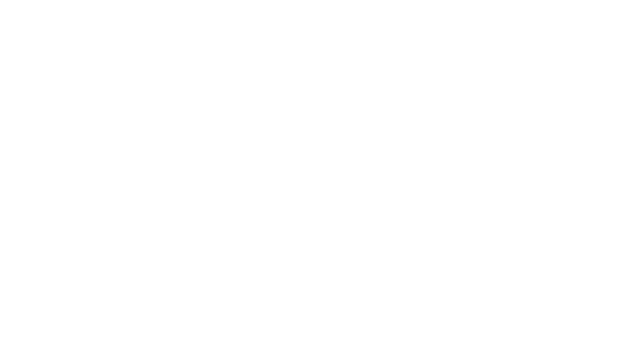
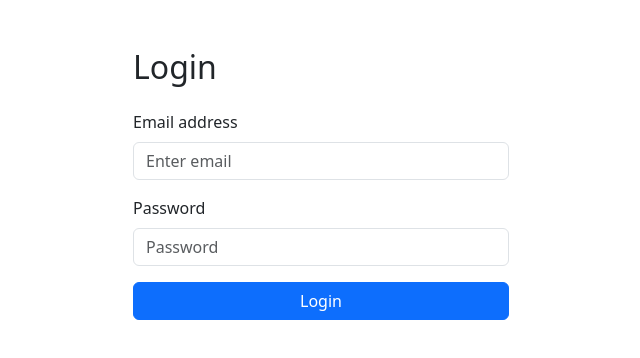
Before and after one commit to SushrutKhajuria/Mail-Box-Client, a React (Create React App) app: page /login in a window 1280 px wide. Before the commit this address had no page. Shown: the top 358 px of the page, without its empty margins (319-959 px from the left). Built offline with nearby package versions, Linux system fonts and the light colour scheme.

Commit message:
Login Screen

```diff
--- a/src/App.js
+++ b/src/App.js
@@ -1,13 +1,18 @@
 // src/App.js
 import { BrowserRouter as Router, Routes, Route, Navigate } from "react-router-dom";
 import Signup from "./pages/Signup";
+import Login from "./pages/Login";
+import Welcome from "./pages/Welcome";
 import 'bootstrap/dist/css/bootstrap.min.css';
+
 function App() {
   return (
     <Router>
       <Routes>
-          <Route path="/" element={< Signup />} />
-
+        <Route path="/" element={<Navigate to="/signup" />} />
+        <Route path="/signup" element={<Signup />} />
+        <Route path="/login" element={<Login />} />
+        <Route path="/welcome" element={<Welcome />} />
       </Routes>
     </Router>
   );
--- /dev/null
+++ b/src/pages/Login.js
@@ -0,0 +1,65 @@
+// src/pages/Login.js
+import { useState } from "react";
+import { useNavigate } from "react-router-dom";
+import { Form, Button, Container, Alert } from "react-bootstrap";
+import { loginUser } from "../services/authService";
+
+const Login = () => {
+  const [email, setEmail] = useState("");
+  const [password, setPassword] = useState("");
+  const [error, setError] = useState(null);
+  const navigate = useNavigate();
+
+  const handleLogin = async (e) => {
+    e.preventDefault();
+    setError(null);
+
+    if (!email || !password) {
+      return setError("Please enter email and password.");
+    }
+
+    try {
+      const { token } = await loginUser(email, password);
+      localStorage.setItem("token", token);
+      console.log("User logged in, token:", token);
+      navigate("/welcome");
+    } catch (err) {
+      setError("Invalid email or password.");
+    }
+  };
+
+  return (
+    <Container className="mt-5" style={{ maxWidth: "400px" }}>
+      <h2 className="mb-4">Login</h2>
+      <Form onSubmit={handleLogin}>
+        <Form.Group className="mb-3">
+          <Form.Label>Email address</Form.Label>
+          <Form.Control
+            type="email"
+            placeholder="Enter email"
+            value={email}
+            onChange={(e) => setEmail(e.target.value)}
+          />
+        </Form.Group>
+
+        <Form.Group className="mb-3">
+          <Form.Label>Password</Form.Label>
+          <Form.Control
+            type="password"
+            placeholder="Password"
+            value={password}
+            onChange={(e) => setPassword(e.target.value)}
+          />
+        </Form.Group>
+
+        {error && <Alert variant="danger">{error}</Alert>}
+
+        <Button variant="primary" type="submit" className="w-100">
+          Login
+        </Button>
+      </Form>
+    </Container>
+  );
+};
+
+export default Login;
--- a/src/pages/Signup.js
+++ b/src/pages/Signup.js
@@ -2,6 +2,8 @@
 import { useState } from "react";
 import { Form, Button, Container, Alert } from "react-bootstrap";
 import { signupUser, formatEmail } from "../services/authService";
+import { useNavigate } from "react-router-dom";
+
 
 const Signup = () => {
   const [email, setEmail] = useState("");
@@ -9,6 +11,9 @@ const Signup = () => {
   const [confirmPassword, setConfirmPassword] = useState("");
   const [error, setError] = useState(null);
   const [success, setSuccess] = useState(false);
+
+  const navigate = useNavigate();
+
 
   const handleSubmit = async (e) => {
     e.preventDefault();
@@ -75,6 +80,18 @@ const Signup = () => {
         <Button variant="primary" type="submit" className="w-100">
           Sign Up
         </Button>
+
+       <p className="mt-3 text-center">
+        Already have an account?{" "}
+        <span
+          style={{ color: "blue", cursor: "pointer", textDecoration: "underline" }}
+          onClick={() => navigate("/login")}
+        >
+          Login here
+        </span>
+      </p>
+
+
       </Form>
     </Container>
   );
--- /dev/null
+++ b/src/pages/Welcome.js
@@ -0,0 +1,12 @@
+// src/pages/Welcome.js
+import { Container } from "react-bootstrap";
+
+const Welcome = () => {
+  return (
+    <Container className="mt-5 text-center">
+      <h2>Welcome to your mail box 📬</h2>
+    </Container>
+  );
+};
+
+export default Welcome;
--- a/src/services/authService.js
+++ b/src/services/authService.js
@@ -1,5 +1,5 @@
 // src/services/authService.js
-import { createUserWithEmailAndPassword } from "firebase/auth";
+import { createUserWithEmailAndPassword  , signInWithEmailAndPassword } from "firebase/auth";
 import { auth } from "../firebase";
 
 // Format email safely for Firebase DB key
@@ -12,3 +12,10 @@ export const signupUser = async (email, password) => {
   const userCredential = await createUserWithEmailAndPassword(auth, email, password);
   return userCredential.user;
 };
+
+//login function
+export const loginUser = async (email, password) => {
+  const userCredential = await signInWithEmailAndPassword(auth, email, password);
+  const token = await userCredential.user.getIdToken();
+  return { user: userCredential.user, token };
+};
```
